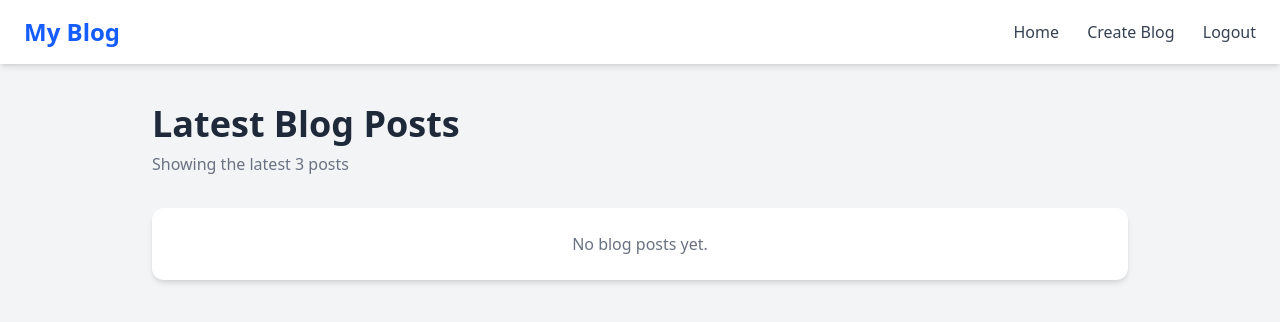
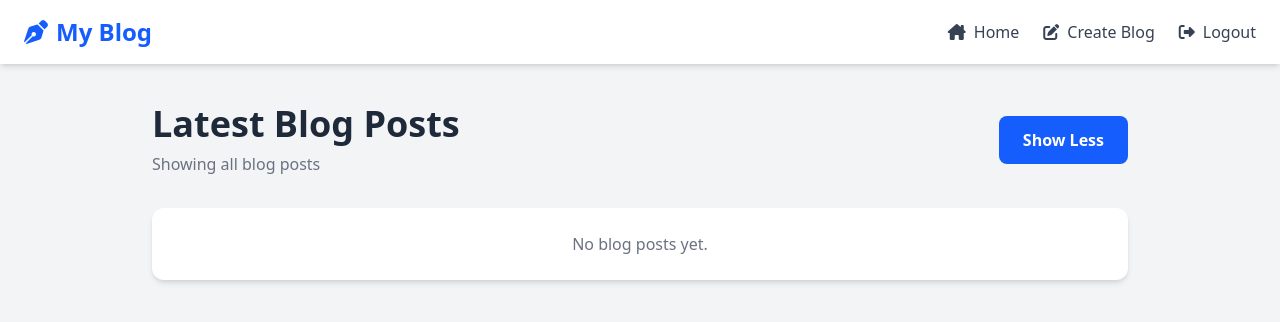
Before and after one commit to bhagya-tharindu/django-blog, a Django app: a page that uses blog/templates/home.html in a window 1280 px wide. Shown: the top 322 px of the page. Run offline with Django 5.2, Linux system fonts and the light colour scheme; the visitor is signed in with stand-in values (Sample User, id 1); data that the repository does not hold is empty.

Commit message:
feat: allow unauthenticated users to view all blogs

```diff
--- a/blog/templates/home.html
+++ b/blog/templates/home.html
@@ -4,6 +4,10 @@
     {% load static %}
     <meta charset="UTF-8" />
     <meta name="viewport" content="width=device-width, initial-scale=1.0" />
+    <link
+      rel="stylesheet"
+      href="https://cdnjs.cloudflare.com/ajax/libs/font-awesome/6.5.1/css/all.min.css"
+    />
     <link rel="stylesheet" href="{% static 'css/dist/styles.css' %}" />
     <title>Home - Blog App</title>
   </head>
@@ -14,18 +18,31 @@
         class="max-w-7xl mx-auto px-6 py-4 flex justify-between items-center"
       >
         <div>
-          <a href="/" class="text-2xl font-bold text-blue-600"> My Blog </a>
+          <a
+            href="/"
+            class="text-2xl font-bold text-blue-600 flex items-center gap-2"
+          >
+            <i class="fa-solid fa-pen-nib"></i>
+            My Blog
+          </a>
         </div>
 
-        <div class="space-x-6">
-          <a href="/" class="text-gray-700 hover:text-blue-600 font-medium">
+        <div class="flex items-center space-x-6">
+          <a
+            href="/"
+            class="text-gray-700 hover:text-blue-600 font-medium flex items-center gap-2"
+          >
+            <i class="fa-solid fa-house-chimney"></i>
             Home
           </a>
 
+          {% if user.is_authenticated %}
+
           <a
             href="/create/"
-            class="text-gray-700 hover:text-blue-600 font-medium"
+            class="text-gray-700 hover:text-blue-600 font-medium flex items-center gap-2"
           >
+            <i class="fa-solid fa-pen-to-square"></i>
             Create Blog
           </a>
 
@@ -33,20 +50,64 @@
             {% csrf_token %}
             <button
               type="submit"
-              class="text-gray-700 hover:text-red-600 font-medium"
+              class="text-gray-700 hover:text-red-600 font-medium flex items-center gap-2"
             >
+              <i class="fa-solid fa-right-from-bracket"></i>
               Logout
             </button>
           </form>
+
+          {% else %}
+
+          <a
+            href="/accounts/login/"
+            class="text-gray-700 hover:text-blue-600 font-medium flex items-center gap-2"
+          >
+            <i class="fa-solid fa-right-to-bracket"></i>
+            Login
+          </a>
+
+          <a
+            href="/accounts/register/"
+            class="text-gray-700 hover:text-blue-600 font-medium flex items-center gap-2"
+          >
+            <i class="fa-solid fa-user-plus"></i>
+            Sign Up
+          </a>
+
+          {% endif %}
         </div>
       </div>
     </nav>
 
     <!-- Main Content -->
     <div class="max-w-5xl mx-auto mt-10 px-6">
-      <div class="mb-8">
-        <h1 class="text-4xl font-bold text-gray-800">Latest Blog Posts</h1>
-        <p class="text-gray-500 mt-2">Showing the latest 3 posts</p>
+      <div class="mb-8 flex justify-between items-center">
+        <div>
+          <h1 class="text-4xl font-bold text-gray-800">Latest Blog Posts</h1>
+
+          {% if show_all %}
+          <p class="text-gray-500 mt-2">Showing all blog posts</p>
+          {% else %}
+          <p class="text-gray-500 mt-2">Showing latest 3 posts</p>
+          {% endif %}
+        </div>
+
+        {% if show_all %}
+        <a
+          href="/"
+          class="inline-block bg-blue-600 hover:bg-blue-700 text-white font-semibold px-6 py-3 rounded-lg transition duration-300"
+        >
+          Show Less
+        </a>
+        {% else %}
+        <a
+          href="/?all=true"
+          class="inline-block bg-blue-600 hover:bg-blue-700 text-white font-semibold px-6 py-3 rounded-lg transition duration-300"
+        >
+          Show More
+        </a>
+        {% endif %}
       </div>
 
       <div class="space-y-6">
--- a/blog/tests.py
+++ b/blog/tests.py
@@ -17,11 +17,6 @@ class BlogTests(TestCase):
             content='Test Content',
             author=self.user
         )
-
-    # 🟢 Test login required redirect
-    def test_home_redirect_if_not_logged_in(self):
-        response = self.client.get('/')
-        self.assertEqual(response.status_code, 302)
 
     # 🟢 Test login success
     def test_login(self):
--- a/blog/views.py
+++ b/blog/views.py
@@ -3,10 +3,18 @@ from .models import Post
 from .forms import PostForm
 from django.contrib.auth.decorators import login_required
 
-@login_required
 def home(request):
-    posts = Post.objects.order_by('-created_at')[:3]
-    return render(request, 'home.html', {'posts': posts})
+    show_all = request.GET.get('all')
+
+    if show_all:
+        posts = Post.objects.all().order_by('-created_at')
+    else:
+        posts = Post.objects.all().order_by('-created_at')[:3]
+
+    return render(request, 'home.html', {
+        'posts': posts,
+        'show_all': show_all
+    })
 
 @login_required
 def create_post(request):
--- a/blog_project/settings.py
+++ b/blog_project/settings.py
@@ -58,7 +58,7 @@ ROOT_URLCONF = 'blog_project.urls'
 
 LOGIN_URL = '/accounts/login/'
 LOGIN_REDIRECT_URL = '/'
-LOGOUT_REDIRECT_URL = '/accounts/login/'
+LOGOUT_REDIRECT_URL = '/'
 
 TEMPLATES = [
     {
--- a/theme/static/css/dist/styles.css
+++ b/theme/static/css/dist/styles.css
@@ -238,6 +238,9 @@
   .mt-6 {
     margin-top: calc(var(--spacing) * 6);
   }
+  .mt-8 {
+    margin-top: calc(var(--spacing) * 8);
+  }
   .mt-10 {
     margin-top: calc(var(--spacing) * 10);
   }
@@ -249,6 +252,9 @@
   }
   .mb-2 {
     margin-bottom: calc(var(--spacing) * 2);
+  }
+  .mb-3 {
+    margin-bottom: calc(var(--spacing) * 3);
   }
   .mb-4 {
     margin-bottom: calc(var(--spacing) * 4);
@@ -267,6 +273,9 @@
   }
   .inline {
     display: inline;
+  }
+  .inline-block {
+    display: inline-block;
   }
   .h-40 {
     height: calc(var(--spacing) * 40);
@@ -306,6 +315,9 @@
   }
   .justify-center {
     justify-content: center;
+  }
+  .gap-2 {
+    gap: calc(var(--spacing) * 2);
   }
   .space-y-4 {
     :where(& > :not(:last-child)) {
```
Also changed, not shown: blog/templates/create_post.html (+43 -5 lines), users/templates/registration/login.html (+5 -2 lines).
